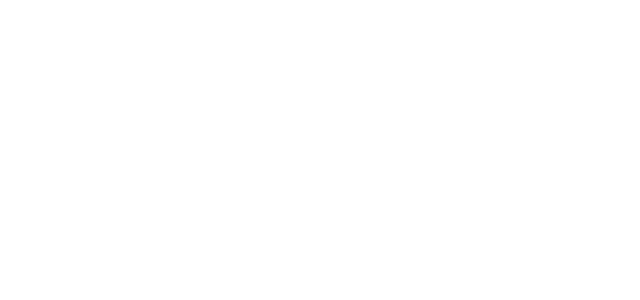
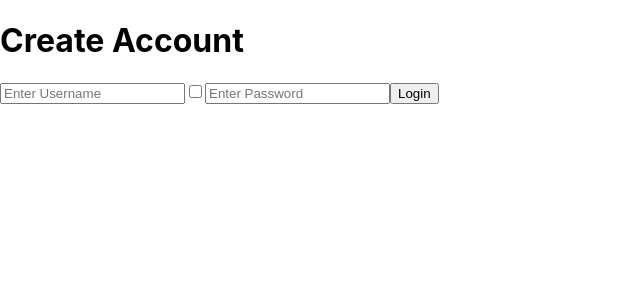
Before and after one commit to KingHakoob/codewarsreservefrontend, a React (Create React App) app: page / in a window 1280 px wide. Shown: the top 300 px of the page, without its empty margins (0-640 px from the left). Built offline with nearby package versions, Linux system fonts and the light colour scheme.

Commit message:
Create Account Page Fix

```diff
--- a/package.json
+++ b/package.json
@@ -10,6 +10,7 @@
     "@types/node": "^16.18.25",
     "@types/react": "^18.2.0",
     "@types/react-dom": "^18.2.1",
+    "@types/react-router-dom": "^5.3.3",
     "react": "^18.2.0",
     "react-dom": "^18.2.0",
     "react-scripts": "5.0.1",
@@ -39,5 +40,8 @@
       "last 1 firefox version",
       "last 1 safari version"
     ]
+  },
+  "devDependencies": {
+    "react-router-dom": "^6.11.0"
   }
 }
--- a/src/App.tsx
+++ b/src/App.tsx
@@ -1,12 +1,18 @@
 import React from 'react';
 import logo from './logo.svg';
 import './App.css';
+import { BrowserRouter, Routes, Route } from 'react-router-dom';
+import CreateAccount from './Components/CreateAccountComponent/CreateAccountComponent';
+import Login from './Components/LoginComponent/LoginComponent';
 
 function App() {
   return (
-    <div>
-
-    </div>
+    <BrowserRouter>
+        <Routes>
+          {/* <Route path='/' element={<Login />} /> */}
+          <Route path='/' element={<CreateAccount />} />
+        </Routes>
+      </BrowserRouter>
   );
 }
 
--- a/src/Components/CreateAccountComponent/CreateAccountComponent.tsx
+++ b/src/Components/CreateAccountComponent/CreateAccountComponent.tsx
@@ -1,7 +1,8 @@
 import React, { useState } from 'react';
 
-export default function AdultCreateAccount(){
+export default function CreateAccount(){
     const [username, setUsername] = useState<string>('');
+    const [isAdmin, setIsAdmin] = useState<boolean>(false);
     const [password, setPassword] = useState<string>('');
 
     const handleSubmit = async () => {
@@ -11,6 +12,7 @@
             let userData: object = {
               id: 0,
               username,
+              isAdmin,
               password
             }
             // if (await {function name}userData)) {
@@ -19,13 +21,15 @@
             // } else {
             //   alert("Count not create account");
             // }
+            console.log(userData);
         }
     }
 
     return (
         <div>
-            <h1>Create Adult Account</h1>
-            <input type='text' placeholder='Enter Email' onChange={({target: { value }}) => setUsername(value)}/>
+            <h1>Create Account</h1>
+            <input type='text' placeholder='Enter Username' onChange={({target: { value }}) => setUsername(value)}/>
+            <input type='checkbox' onClick={() => setIsAdmin(!isAdmin)}/>
             <input type='password' placeholder='Enter Password' onChange={({target: { value }}) => setPassword(value)}/>
             <button onClick={handleSubmit}>Login</button>
         </div>
```
Also changed, not shown: 1 other file (tests, documents, lock files or other folders).
